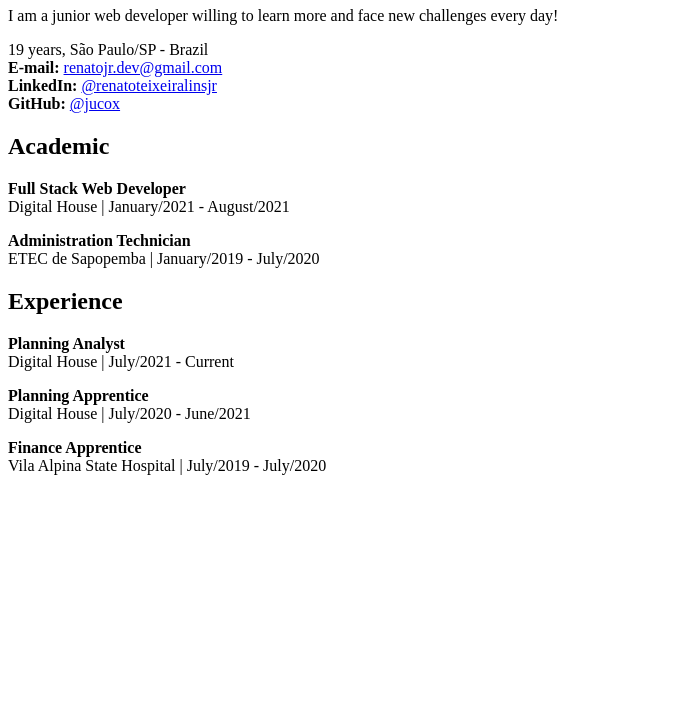
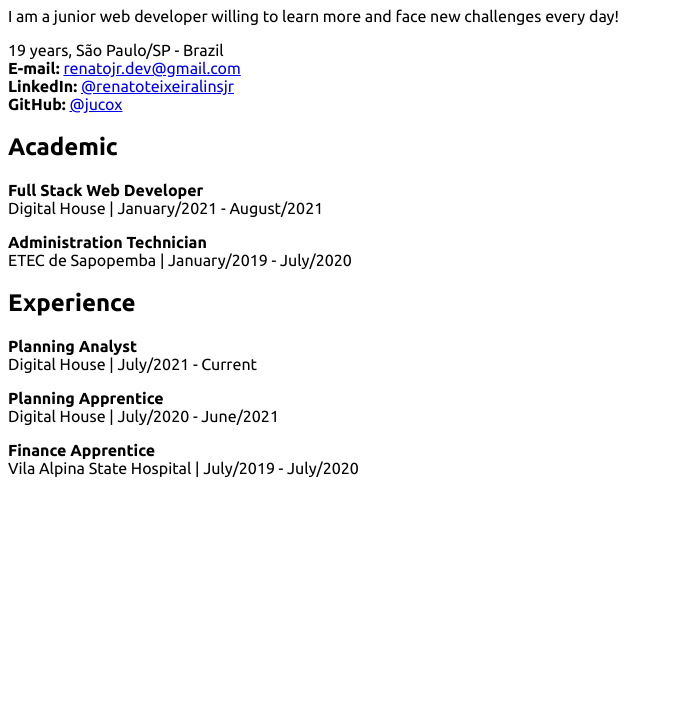
Before and after one commit to jucox/portfolio, a plain HTML site: page index.html in a window 1280 px wide. Shown: the part 74-800 px from the top of the page, without its empty margins (0-673 px from the left). Drawn offline with Linux system fonts and the light colour scheme.

Commit message:
added style

```diff
--- /dev/null
+++ b/css/style.css
@@ -0,0 +1,5 @@
+@import url('https://fonts.googleapis.com/css2?family=Ubuntu:wght@300;400;500;700&display=swap');
+
+body {
+    font-family: 'Ubuntu', sans-serif;
+}
--- a/index.html
+++ b/index.html
@@ -5,6 +5,7 @@
     <meta http-equiv="X-UA-Compatible" content="IE=edge">
     <meta name="viewport" content="width=device-width, initial-scale=1.0">
     <title>Portfolio</title>
+    <link rel="stylesheet" href="css/style.css">
 </head>
 <body>
     <div class="name">
```
